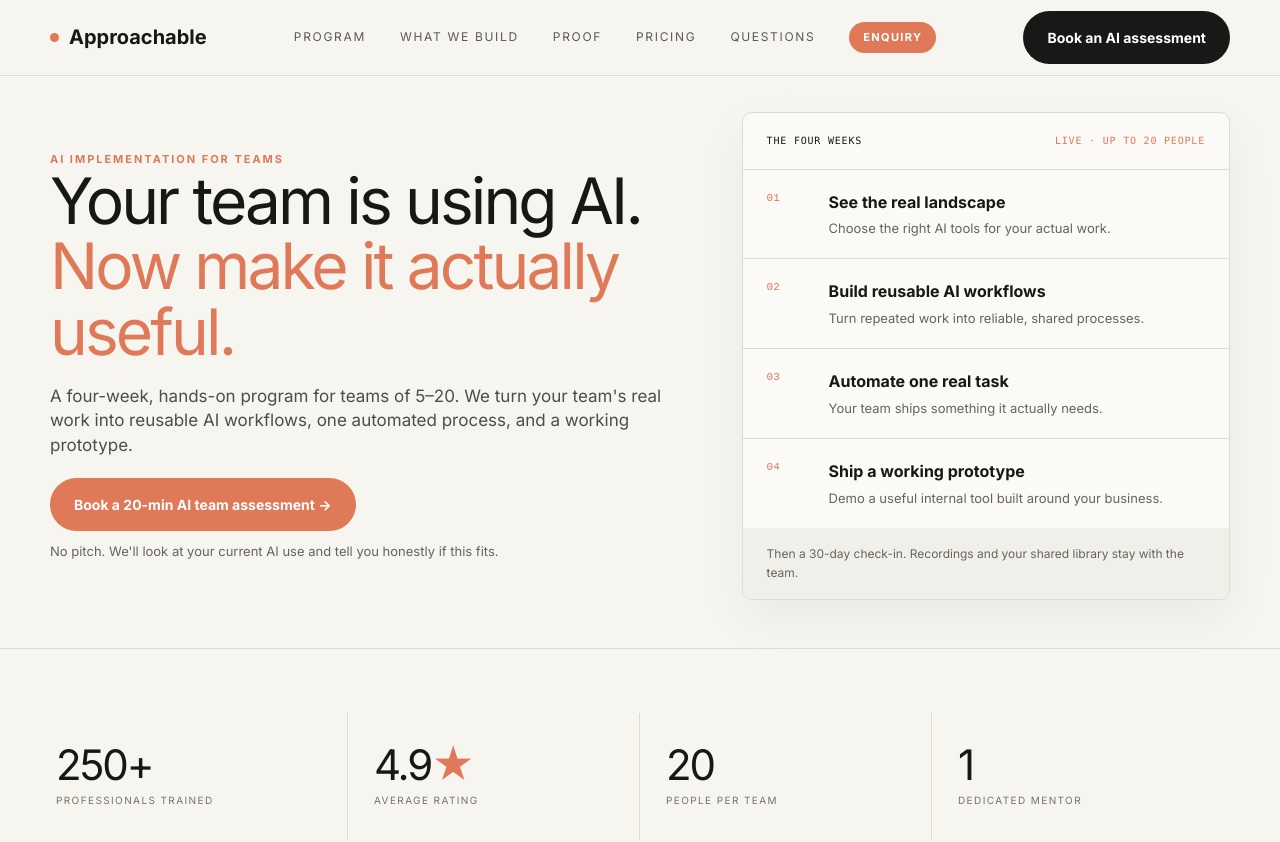
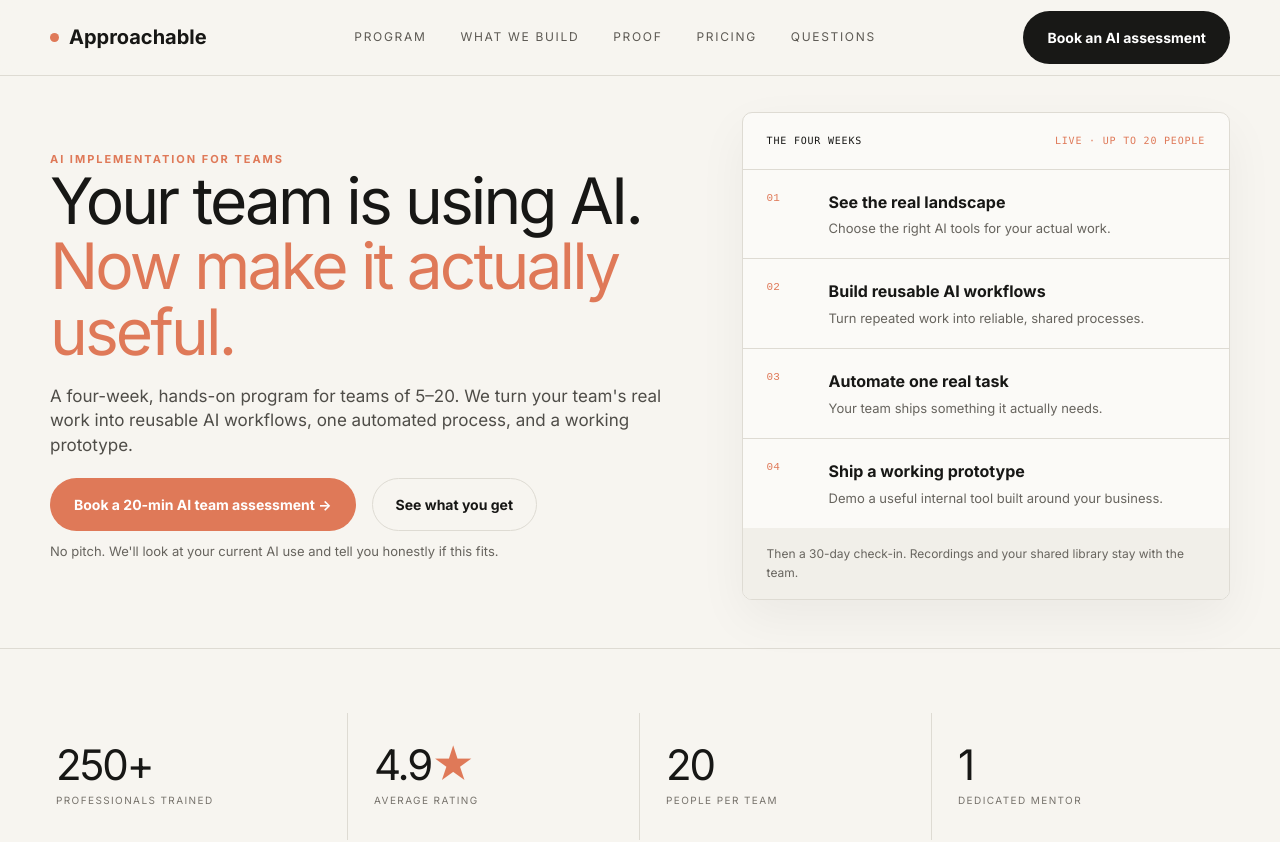
Before and after one commit to Nitish-kumar30/sample-approchable, a Next.js app: page /team-ai-training in a window 1280 px wide. Shown: the top 842 px of the page. Built offline with nearby package versions, Linux system fonts and the light colour scheme.

Commit message:
fix corporate page

```diff
--- a/src/app/team-ai-training/page.tsx
+++ b/src/app/team-ai-training/page.tsx
@@ -43,6 +43,9 @@ export default function TeamAiTrainingPage() {
                 <OpenEnquiryButton className={`${styles.btn} ${styles.btnPrimary}`}>
                   Book a 20-min AI team assessment →
                 </OpenEnquiryButton>
+                <a className={`${styles.btn} ${styles.btnGhost}`} href="#program">
+                  See what you get
+                </a>
               </div>
               <div className={`${styles.heroNote} ${styles.small}`}>
                 No pitch. We&apos;ll look at your current AI use and tell you honestly if this fits.
--- a/src/app/team-ai-training/team-ai-training.module.css
+++ b/src/app/team-ai-training/team-ai-training.module.css
@@ -54,28 +54,6 @@
 .brandDot { width: 9px; height: 9px; border-radius: 50%; background: var(--accent); }
 .navLinks { display: flex; align-items: center; gap: 34px; font-size: 12px; text-transform: uppercase; letter-spacing: 0.14em; color: #5d5a54; }
 .navLinks a:hover { color: var(--ink); }
-.navEnquiryTag {
-  border: none;
-  background: var(--accent);
-  color: #fff;
-  padding: 7px 14px;
-  border-radius: 999px;
-  font-size: 11px;
-  font-weight: 700;
-  letter-spacing: 0.12em;
-  text-transform: uppercase;
-  cursor: pointer;
-  transition: background 0.2s ease, transform 0.2s ease;
-}
-.navEnquiryTag:hover {
-  background: var(--accent-dark);
-  color: #fff;
-  transform: translateY(-1px);
-}
-.navEnquiryTag:focus-visible {
-  outline: 3px solid var(--accent-dark);
-  outline-offset: 2px;
-}
 .btn {
   display: inline-flex;
   align-items: center;
--- a/src/components/corporate-training/EnquiryModal.tsx
+++ b/src/components/corporate-training/EnquiryModal.tsx
@@ -125,9 +125,6 @@ export function TeamAiTrainingNav() {
           <a href="#proof">Proof</a>
           <a href="#pricing">Pricing</a>
           <a href="#faq">Questions</a>
-          <button type="button" className={pageStyles.navEnquiryTag} onClick={open}>
-            Enquiry
-          </button>
         </div>
         <button type="button" className={`${pageStyles.btn} ${pageStyles.btnDark}`} onClick={open}>
           Book an AI assessment
```
